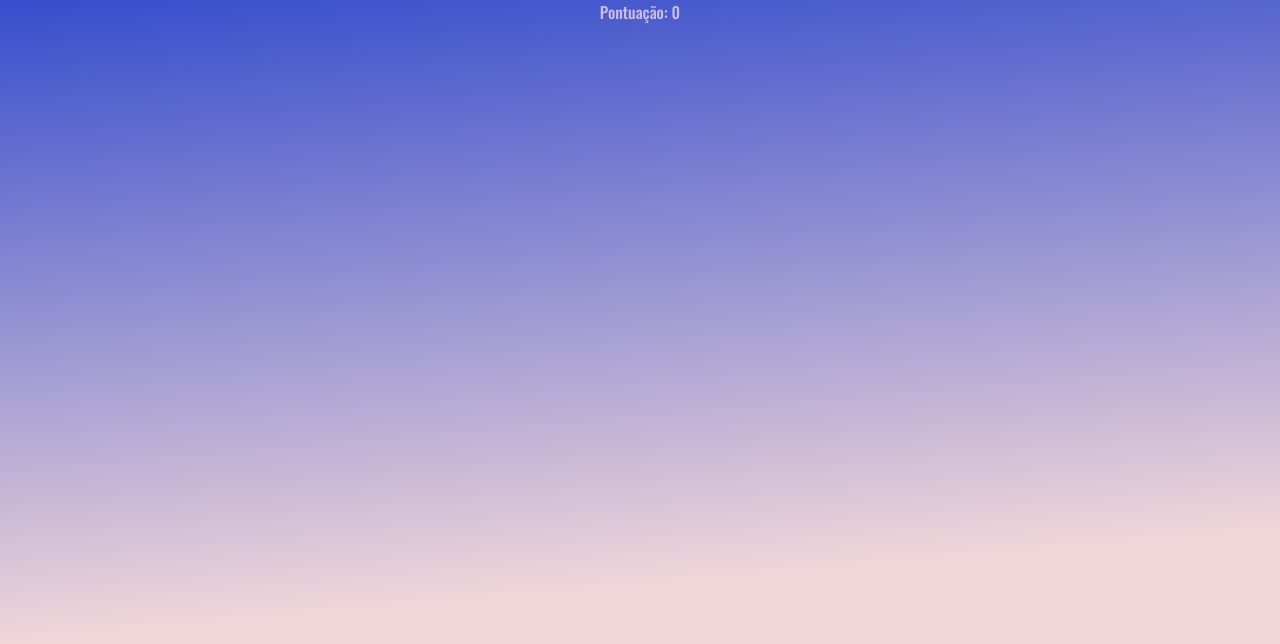
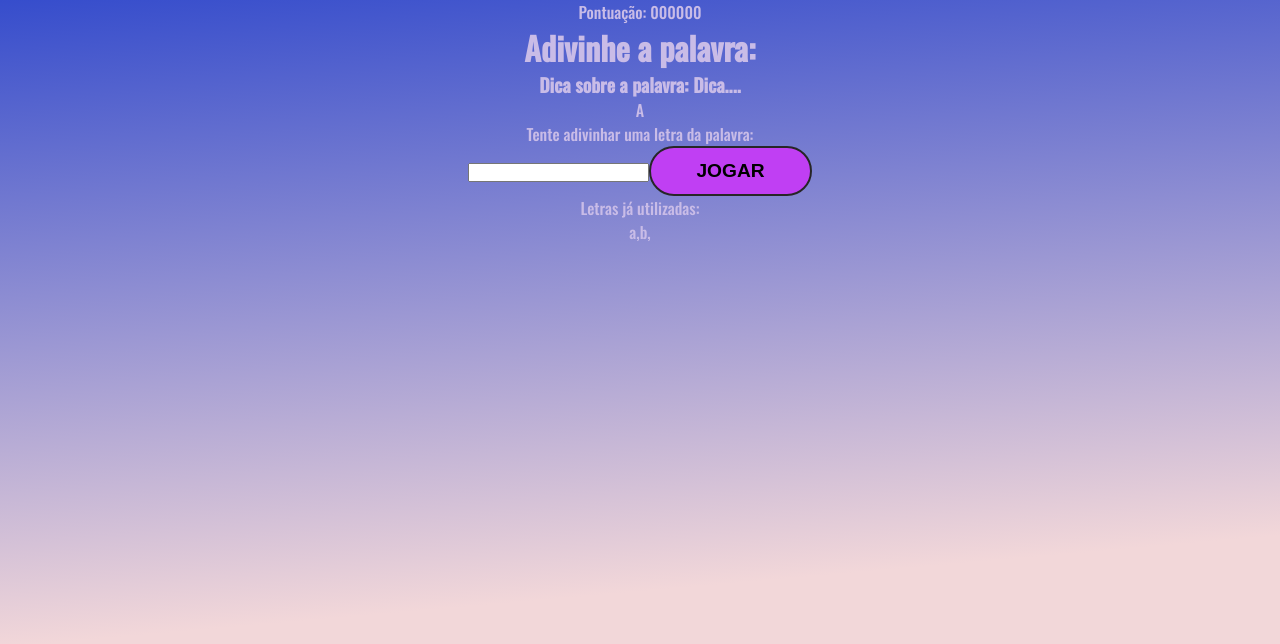
Before and after one commit to NegraoWalker/guess-words, a React (Create React App) app: page / in a window 1280 px wide. Both pictures are taken after a click on the button "COMEÇAR O JOGO!". Shown: the top 644 px of the page. Built offline with nearby package versions, Linux system fonts and the light colour scheme.

Commit message:
Update Game.jsx
Criando a estrutura JSX do component

```diff
--- a/src/components/Game.jsx
+++ b/src/components/Game.jsx
@@ -5,8 +5,28 @@
     return (
         <div className='game'>
             <p className="points">
-                <span>Pontuação: 0</span>
+                <span>Pontuação: 000000</span>
             </p>
+            <h1>Adivinhe a palavra:</h1>
+            <h3 className="tip">
+                Dica sobre a palavra: <span>Dica....</span>
+            </h3>
+            <div className="wordContainer">
+                <span className="letter">A</span>
+                <span className="blankSquare"></span>
+            </div>
+            <div className="letterContainer">
+                <p>Tente adivinhar uma letra da palavra:</p>
+                <form>
+                    <input type="text" name='letter' maxLength='1' required />
+                    <button>Jogar</button>
+                </form>
+            </div>
+            <div className="wrongLettersContainer">
+                <p>Letras já utilizadas:</p>
+                <span>a,</span>
+                <span>b,</span>
+            </div>
             {/* <h1>Game</h1>
             <button onClick={verifyLetter}>Jogando</button> */}
         </div>
```
